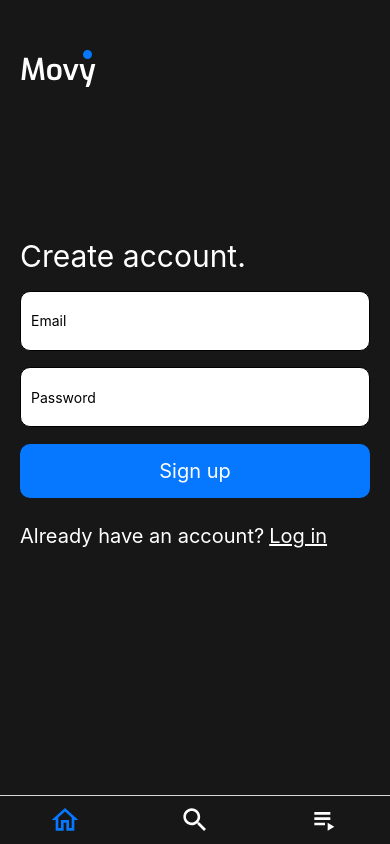
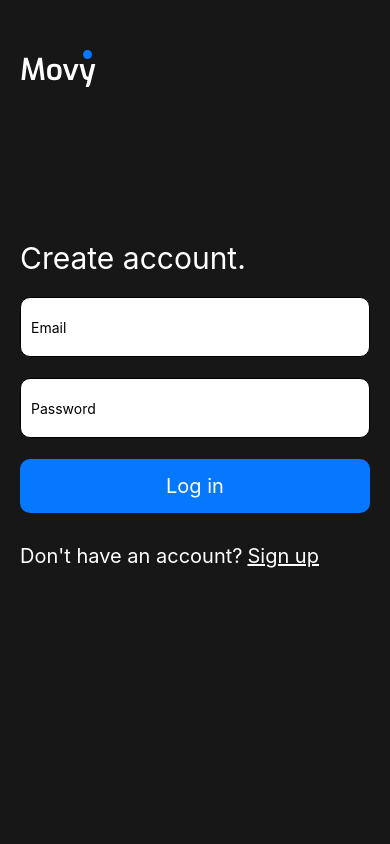
Before and after one commit to NicoCagnina/movy-rn-onboarding, a React Native app: screen / in a window 390 px wide. Built offline with nearby package versions, Linux system fonts and the light colour scheme.

Commit message:
config navigation to handle user auth

```diff
--- a/src/context/userContext.tsx
+++ b/src/context/userContext.tsx
@@ -1,8 +1,8 @@
 import React, {createContext, useContext, useState} from 'react';
 
 interface UserContextType {
-  email: string;
-  setUserEmail: (email: string) => void;
+  isSignedIn: boolean;
+  toggleUserIsSignedIn: () => void;
   favorites: number[] | null;
   addFavorites: (moviesToAdd: number[]) => void;
 }
@@ -18,20 +18,20 @@ export const useUserContext = () => {
 };
 
 export const UserProvider = ({children}: {children: React.ReactNode}) => {
-  const [email, setEmail] = useState('');
+  const [isSignedIn, setIsSignedIn] = useState(false);
   const [favorites, setFavorites] = useState<number[]>([]);
 
   const addFavorites = (moviesToAdd: number[]) => {
     setFavorites(prevFavorites => [...prevFavorites, ...moviesToAdd]);
   };
 
-  const setUserEmail = (email: string) => {
-    setEmail(email);
+  const toggleUserIsSignedIn = () => {
+    setIsSignedIn(!isSignedIn);
   };
 
   return (
     <UserContext.Provider
-      value={{email, setUserEmail, favorites, addFavorites}}>
+      value={{isSignedIn, toggleUserIsSignedIn, favorites, addFavorites}}>
       {children}
     </UserContext.Provider>
   );
--- a/src/screens/index.tsx
+++ b/src/screens/index.tsx
@@ -16,6 +16,7 @@ import {styles} from './styles';
 import MovieDetailsScreen from './movie-details';
 import {NavigationScreens} from '../types/NavigationScreens';
 import LoginScreen from './login';
+import {useUserContext} from '../context/userContext';
 
 const Tab = createBottomTabNavigator<RootTabParamList>();
 const Stack = createStackNavigator<RootStackParamList>();
@@ -54,7 +55,7 @@ const TabNavigator = () => {
       }}>
       <Tab.Screen
         name={NavigationScreens.Home}
-        component={LoginScreen} // TODO: replace this with HomeScreen
+        component={HomeScreen}
         options={{
           tabBarShowLabel: false,
           tabBarIcon: ({color}) => renderHomeIcon(color),
@@ -92,9 +93,12 @@ const TabNavigator = () => {
 };
 
 function AppNavigator() {
+  const {isSignedIn} = useUserContext();
+
   return (
     <SafeAreaView style={styles.safeArea}>
       <NavigationContainer>
+        {isSignedIn ? (
           <Stack.Navigator>
             <Stack.Screen
               name={NavigationScreens.TabNavigator}
@@ -119,6 +123,15 @@ function AppNavigator() {
               })}
             />
           </Stack.Navigator>
+        ) : (
+          <Stack.Navigator>
+            <Stack.Screen
+              name={NavigationScreens.Login}
+              component={LoginScreen}
+              options={{headerShown: false}}
+            />
+          </Stack.Navigator>
+        )}
       </NavigationContainer>
     </SafeAreaView>
   );
--- a/src/screens/login/index.tsx
+++ b/src/screens/login/index.tsx
@@ -1,22 +1,32 @@
 import React, {useState} from 'react';
-import {Text, TextInput, View, TouchableOpacity} from 'react-native';
+import {
+  Text,
+  TextInput,
+  View,
+  TouchableOpacity,
+  ActivityIndicator,
+} from 'react-native';
 import {firebaseLogin, firebaseRegister} from '../../utils/firebaseUtils';
 import {useUserContext} from '../../context/userContext';
 import {styles} from './styles';
 import MovyLogoIcon from '../../assets/icons/MovyLogoIcon';
+import Colors from '../../types/colors';
 
 const LoginScreen = () => {
   const [email, setEmail] = useState('');
   const [password, setPassword] = useState('');
-  const [isSignIn, setIsSignIn] = useState(false);
-  const {setUserEmail} = useUserContext();
+  const [isSignIn, setIsSignIn] = useState(true);
+  const [isLoading, setIsLoading] = useState(false);
+  const {toggleUserIsSignedIn} = useUserContext();
 
   const onSubmit = async () => {
+    setIsLoading(true);
     const response = isSignIn
       ? await firebaseLogin(email, password)
       : await firebaseRegister(email, password);
+    setIsLoading(false);
     if (response?.email) {
-      setUserEmail(response.email);
+      toggleUserIsSignedIn();
     }
   };
 
@@ -43,9 +53,13 @@ const LoginScreen = () => {
           secureTextEntry
         />
         <TouchableOpacity style={styles.button} onPress={onSubmit}>
-          <Text style={styles.buttonTxt}>
-            {isSignIn ? 'Log in' : 'Sign up'}
-          </Text>
+          {isLoading ? (
+            <ActivityIndicator color={Colors.white} />
+          ) : (
+            <Text style={styles.buttonTxt}>
+              {isSignIn ? 'Log in' : 'Sign up'}
+            </Text>
+          )}
         </TouchableOpacity>
         <View style={styles.toggleContainer}>
           <Text style={styles.toggleText}>
--- a/src/types/NavigationScreens.ts
+++ b/src/types/NavigationScreens.ts
@@ -1,4 +1,5 @@
 export enum NavigationScreens {
+  Login = 'Login',
   Home = 'Home',
   MyList = 'MyList',
   Search = 'Search',
--- a/src/types/navigation.ts
+++ b/src/types/navigation.ts
@@ -8,6 +8,7 @@ export type RootTabParamList = {
 };
 
 export type RootStackParamList = {
+  Login: undefined;
   TabNavigator: undefined;
   MovieDetails: undefined;
 };
```
Lines whose indentation alone changed are shown as unchanged.
